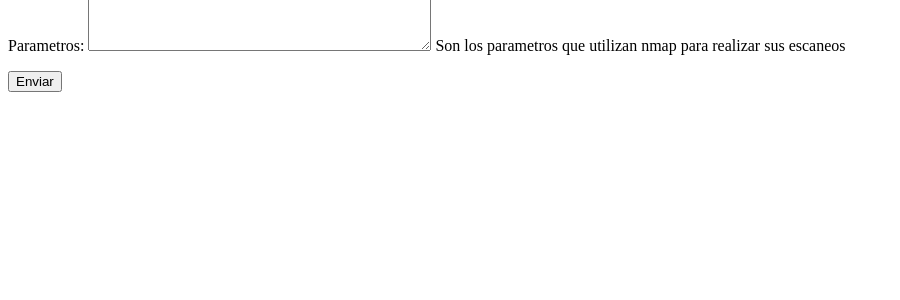
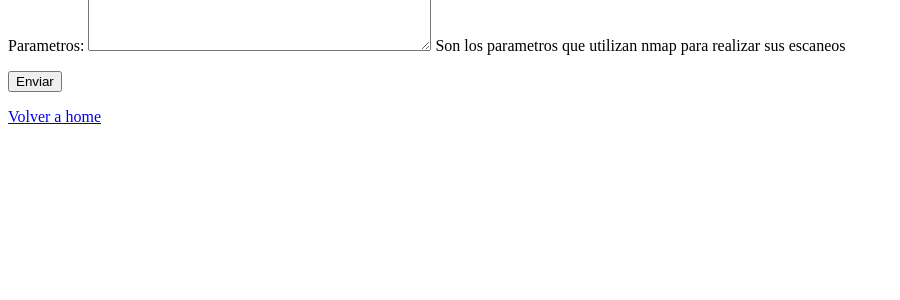
Before and after one commit to clon54programer/PA-de-desarrollo-de-software, a Django app: page /scan in a window 1280 px wide. Shown: the part 398-698 px from the top of the page, without its empty margins (0-900 px from the left). Run offline with Django 5.2, Linux system fonts and the light colour scheme; the visitor is signed in with stand-in values (Sample User, id 1).

Commit message:
Agregue la rutas para retornar al home.

```diff
--- a/src/polls/templates/polls/scan.html
+++ b/src/polls/templates/polls/scan.html
@@ -19,7 +19,7 @@
         <p>{{message}}</p>
 
     </div>
-
+    <a href="{% url 'index' %}">Volver a home</a>
 </body>
 
 </html>
--- a/src/polls/templates/polls/scan_peding.html
+++ b/src/polls/templates/polls/scan_peding.html
@@ -16,6 +16,7 @@
             configuras).</p>
 
         <a href="{% url 'scan' %}">Volver al escáner</a>
+        <a href="{% url 'index' %}">Volver a home</a>
     </div>
 
 </body>
--- a/src/polls/templates/polls/scan_service_result.html
+++ b/src/polls/templates/polls/scan_service_result.html
@@ -81,6 +81,7 @@
 
 
     <a href="{% url 'result' %}">Retornar a los resultados</a>
+    <a href="{% url 'index' %}">Volver a home</a>
 </body>
 
 </html>
```
